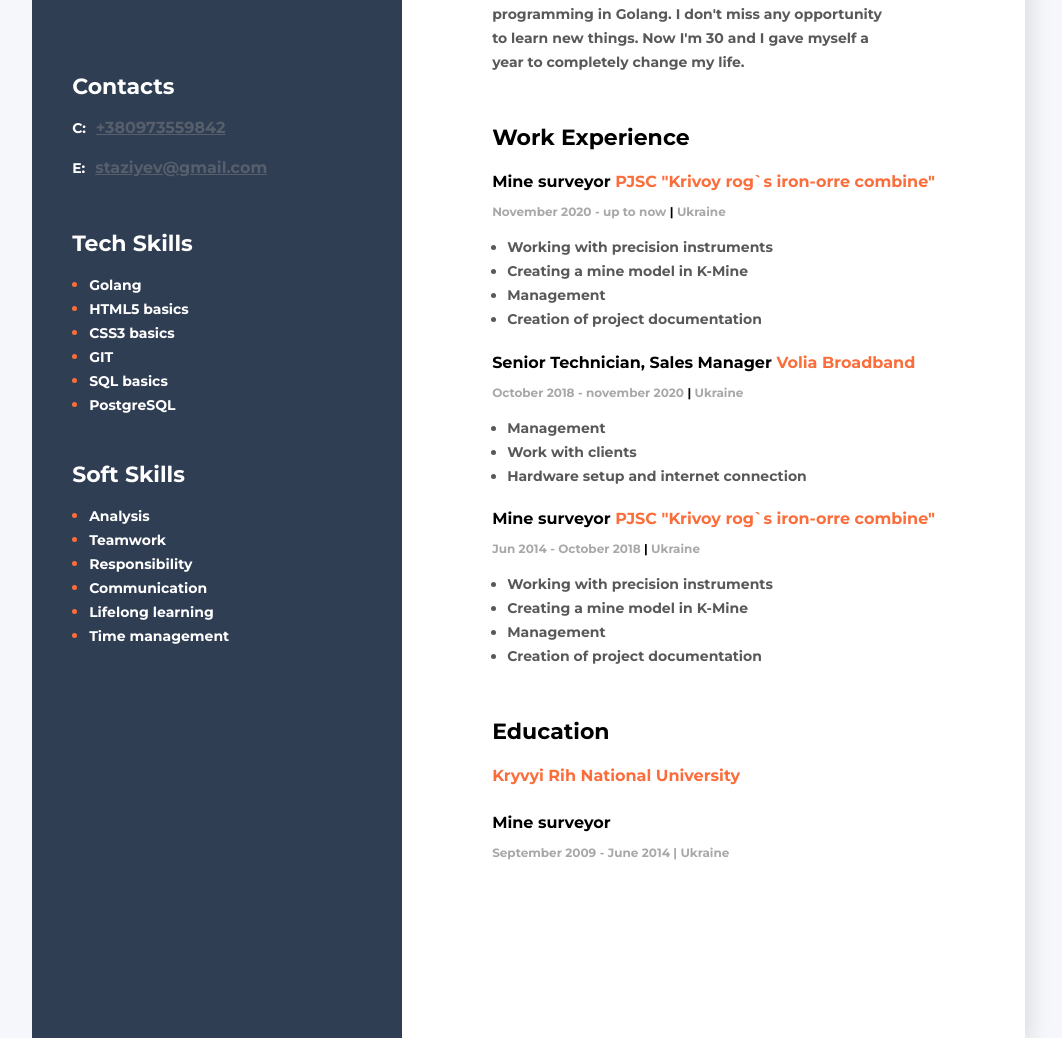
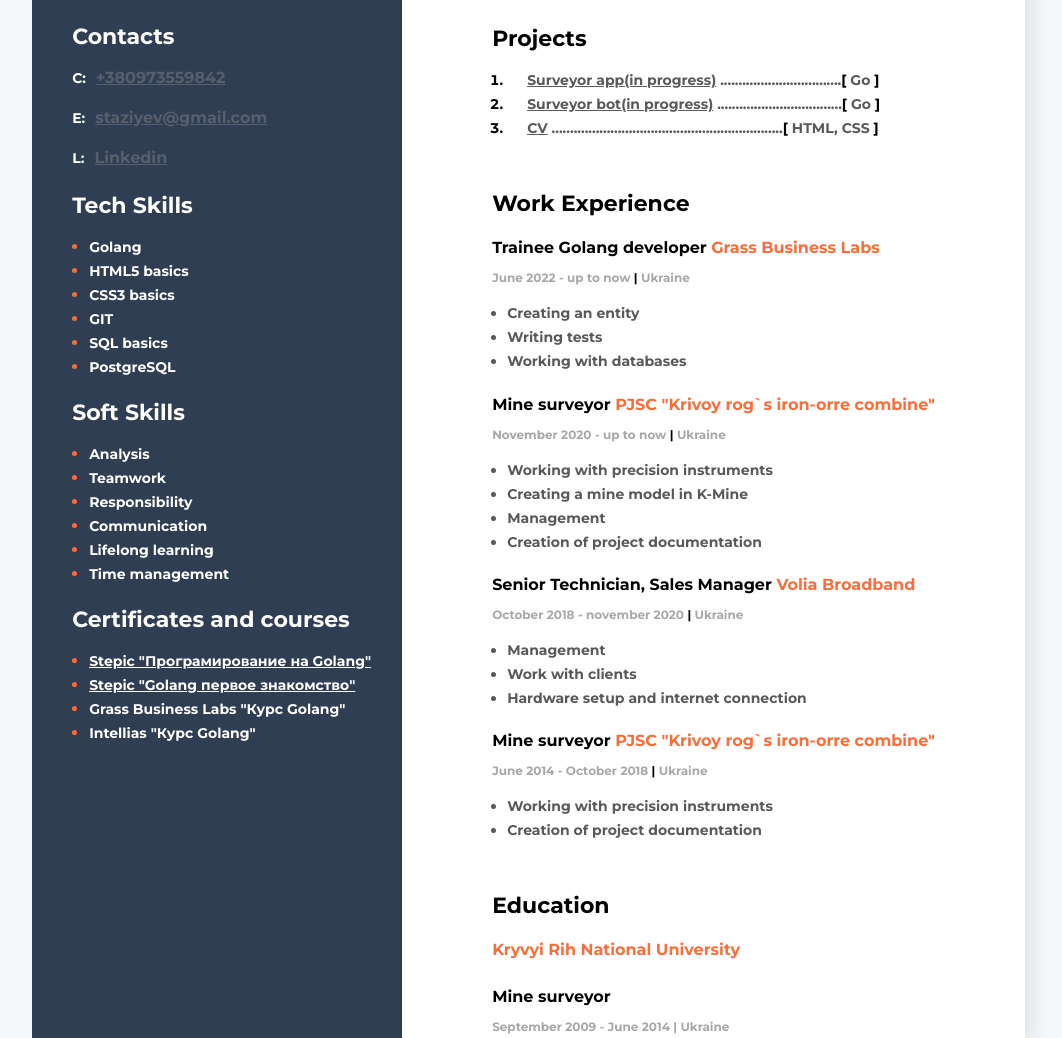
Before and after one commit to BogdanStaziyev/-CV_Bogdan_Staziiev, a plain HTML site: page index.html in a window 1280 px wide. Shown: the part 329-1367 px from the top of the page, without its empty margins (175-1237 px from the left). Drawn offline with Linux system fonts and the light colour scheme.

Commit message:
Update CV

```diff
--- a/index.html
+++ b/index.html
@@ -20,23 +20,33 @@
                 <h4 class="about-description">I work as an engineer mine surveyor at the mine, at the same time I am creating a 3D model of the mine in the K-Mine program. Now I am changing my life, therefore, in addition to my main job, I am learning programming in Golang. I don't miss any opportunity to learn new things. Now I'm 30 and I gave myself a year to completely change my life.
                 </h4>
             </div>
-            <!--<div>
+            <div>
             <h3 class="about-project">Projects</h3>
                 <ol class="project-list">
                     <li class="project-numbers">
-                        <span class="project-http"><a href="https://hellenglish.goit.global/" class="project-http">https://hellenglish.goit.global/</a>
-                        ...........<span class="project-numbers">[</span> HTML5, CSS3 <span class="project-numbers">]</span></span></li>
+                        <span class="project-http"><a href="https://github.com/BogdanStaziyev/surveyor_app/tree/main" class="project-http">Surveyor app(in progress)</a>
+                        .................................<span class="project-numbers">[</span> Go <span class="project-numbers">]</span></span></li>
                     <li class="project-numbers">
-                        <span class="project-http"><a href="https://cryptohub.goit.global/" class="project-http">https://cryptohub.goit.global/</a>
-                        ............<span class="project-numbers">[</span> JavaScript <span class="project-numbers">]</span></span></li>
+                        <span class="project-http"><a href="https://github.com/BogdanStaziyev/syrveyor_bot" class="project-http">Surveyor bot(in progress)</a>
+                        ..................................<span class="project-numbers">[</span> Go <span class="project-numbers">]</span></span></li>
                     <li class="project-numbers">
-                        <span class="project-http"><a href="https://kidslike.goit.global/" class="project-http">https://kidslike.goit.global/</a>
-                        .................<span class="project-numbers">[</span> React.js, Node.js <span class="project-numbers">]</span></span></li>
+                        <span class="project-http"><a href="https://github.com/BogdanStaziyev/CV_Bogdan_Staziiev" class="project-http">CV</a>
+                        ...............................................................<span class="project-numbers">[</span> HTML, CSS <span class="project-numbers">]</span></span></li>
                 </ol>
-            </div>-->
+            </div>
             <!--Work-->
             <div>
                 <h3 class="about-work">Work Experience</h3>
+                <!--Compani 4-->
+                <div>
+                    <h4 class="positon-work"> Trainee Golang developer<span class="comp-compani"> Grass Business Labs</span> </h4>
+                    <p class="period"> June 2022 - up to now <span class="line">|</span> Ukraine</p>
+                    <ul class="work-list">
+                        <li class="work-text">Creating an entity</li>
+                        <li class="work-text">Writing tests</li>
+                        <li class="work-text">Working with databases</li>
+                    </ul>
+                </div>
                 <!--Compani 1-->
                 <div>
                     <h4 class="positon-work"> Mine surveyor <span class="comp-compani">PJSC "Krivoy rog`s iron-orre combine"</span> </h4>
@@ -61,11 +71,9 @@
                 <!--Compani 3-->
                 <div>
                     <h4 class="positon-work"> Mine surveyor <span class="comp-compani">PJSC "Krivoy rog`s iron-orre combine"</span> </h4>
-                    <p class="period"> Jun 2014 - October 2018 <span class="line">|</span> Ukraine</p>
+                    <p class="period"> June 2014 - October 2018 <span class="line">|</span> Ukraine</p>
                     <ul class="work-list">
                         <li class="work-text">Working with precision instruments</li>
-                        <li class="work-text">Creating a mine model in K-Mine</li>
-                        <li class="work-text">Management</li>
                         <li class="work-text">Creation of project documentation</li>
                     </ul>
                 </div>
@@ -92,6 +100,9 @@
                         <span class="contact-type">E:</span><a href="mailto:staziyev@gmail.com" class="contact-linc" >staziyev@gmail.com</a>
                     </p>
 
+                    <p>
+                        <span class="contact-type">L:</span><a href="https://www.linkedin.com/in/bohdan-staziiev-900202231/" class="contact-linc"  >Linkedin</a>
+                    </p>
                 </div>
             </div>
             <!--Skills-->
@@ -118,6 +129,15 @@
                         <li class="tech-skills-item"> <span class="soft-skills-text">Time management</span></li>
                     </ul>
                 </div>
+                <h3 class="soft-skills" >Certificates and courses</h3>
+                <div>
+                    <ul class="soft-skills-list">
+                        <li class="tech-skills-item"> <span class="soft-skills-text"><a href="https://stepik.org/cert/1506192" class="soft-skills-text">Stepic "Програмирование на Golang"</a></span></li>
+                        <li class="tech-skills-item"> <span class="soft-skills-text"><a href="https://stepik.org/cert/1377860" class="soft-skills-text">Stepic "Golang первое знакомство"</a></span></li>
+                        <li class="tech-skills-item"> <span class="soft-skills-text">Grass Business Labs "Курс Golang" </span></li>
+                        <li class="tech-skills-item"> <span class="soft-skills-text">Intellias "Курс Golang" </span></li>
+                    </ul>
+                </div>
             </div>
         </aside>
     </div>
--- a/styles/styles.css
+++ b/styles/styles.css
@@ -16,7 +16,7 @@ body{
 }
 .title{
     background-color: #FFFFFF;
-    padding: 105px 90px;
+    padding: 10px 90px;
 }
 
 .about-position{
@@ -34,7 +34,7 @@ body{
     line-height: 55px;
     color: black;
     margin-top: 20px;
-    margin-bottom: 24px;
+    margin-bottёom: 24px;
 }
 
 .about-description{
@@ -128,15 +128,6 @@ body{
     line-height: 24px;
 }
 
-
-
-
-
-
-
-
-
-
 .sidebar{
     background-color: #303e54;
     padding-top: 48px;
@@ -146,7 +137,7 @@ body{
 
 .photo{
     width: 370px;
-    margin-bottom: 50px;
+    margin-bottom: 0px;
 }
 
 .sidebar-title{
@@ -164,7 +155,7 @@ body{
 }
 
 .contacts{
-    margin-bottom: 50px;
+    margin-bottom: 20px;
 }
 
 .tech-skills-list,
@@ -195,7 +186,7 @@ body{
     font-size: 22px;
     line-height: 27px;
     margin-bottom: 10px;
-    margin-top: 44px;
+    margin-top: 20px;
 }
 
 .contact-type{
```
